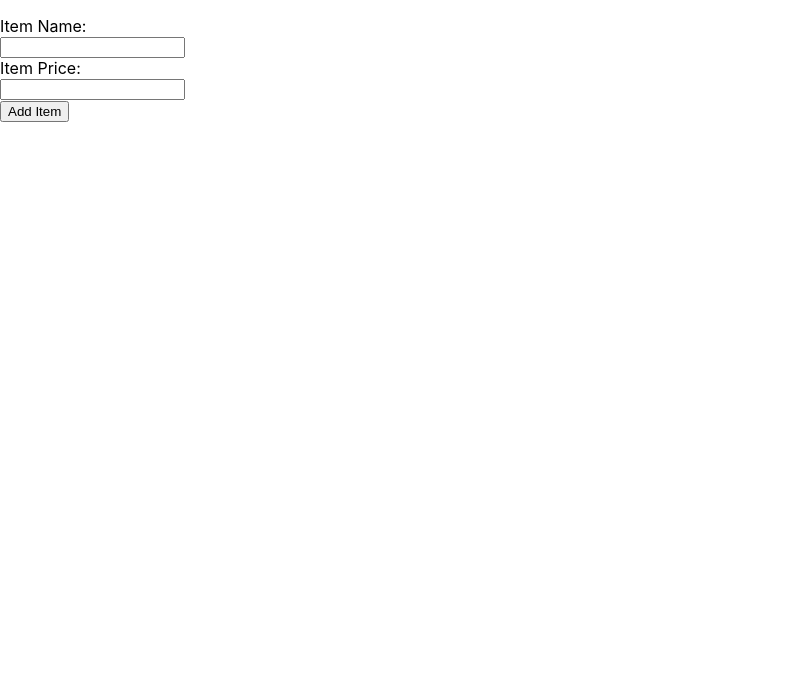
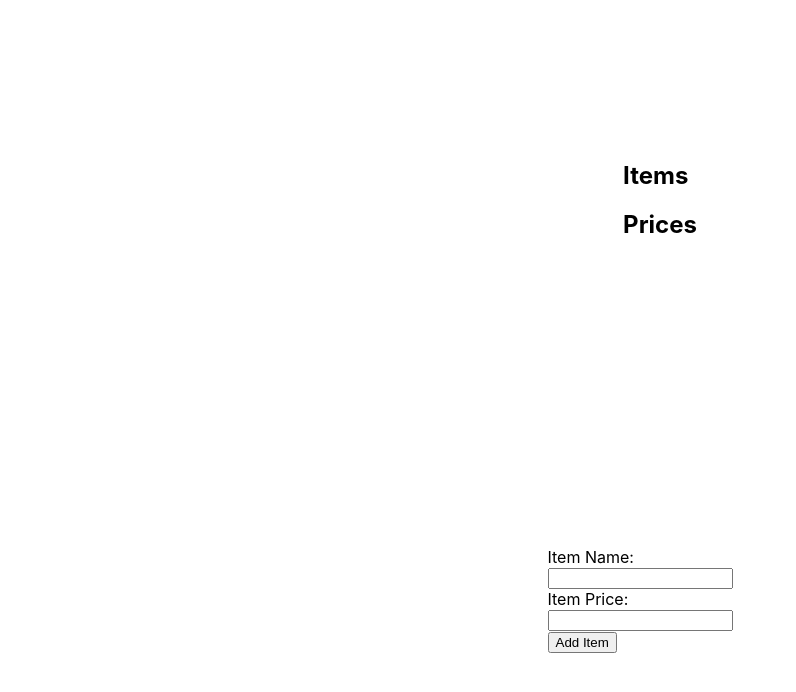
Before and after one commit to ifaz-alam/test301, a Next.js app: page / in a window 1280 px wide. Shown: the top 692 px of the page, without its empty margins (0-796 px from the left). Built offline with nearby package versions, Linux system fonts and the light colour scheme.

Commit message:
experimenting with applying css

```diff
--- /dev/null
+++ b/components/Layout.js
@@ -0,0 +1,12 @@
+import styles from '../styles/Home.module.css'
+import React from 'react'
+
+export default function Layout({children}) {
+  return (
+    <div className={styles.container}>
+        <main className={styles.main}>
+            {children}
+        </main>
+    </div>
+  )
+}
--- a/pages/_app.js
+++ b/pages/_app.js
@@ -1,4 +1,7 @@
+import Layout from '../components/Layout'
 import '../styles/globals.css'
+import styles from '../styles/Home.module.css'
+
 import React, { useEffect, useState, useRef } from "react";
 import './checkbox.js'
 function MyApp({ Component, pageProps }) {
@@ -26,15 +29,38 @@ function MyApp({ Component, pageProps }) {
 
   return (
     // <Component {...pageProps} />
+    //need to split item name and price components
+    //trying to separate price and items side by side horizontally, but its still vertical for some reason
+    //also need to add option to delete items in future
+    <>
+      <Layout>
+        <div class="container">
           <div>
             <ul>
+              <h2>Items</h2>
               {items.map(item => (
               <>
               <li key={item}>{item}</li>
               </>
               ))}
             </ul>
+          </div>
 
+          <div>
+            <ul>
+              <h2>Prices</h2>
+              {items.map(item => (
+              <>
+              <li key={item}>{item}</li>
+              </>
+              ))}
+            </ul>
+          </div>
+        </div>
+      </Layout>
+
+      {/* This applies the main css file in styles/Home.module.css within this div*/}
+      <div className={styles.main}>
         <form onSubmit={addItem}>
         <label for="iname">Item Name:</label><br/>
         <input type="text" ref={itemText} id="iname" name="iname"/><br/>
@@ -43,6 +69,7 @@ function MyApp({ Component, pageProps }) {
         <input type="submit" value="Add Item"/>
         </form>
       </div>
+    </>
   )
 }
 
--- a/styles/Home.module.css
+++ b/styles/Home.module.css
@@ -1,16 +1,19 @@
 .container {
   padding: 0 2rem;
+  display: flex;
+  flex-direction: row;
+  flex-wrap: wrap;
+  justify-content: space-evenly;
 }
 
 .main {
-  min-height: 100vh;
+  min-height: 50vh;
   padding: 4rem 0;
   flex: 1;
   display: flex;
-  flex-direction: column;
-  justify-content: flex-start;
+  flex-direction: row;
+  justify-content: center;
   align-items: center;
-  font-size: 1.25rem
 }
 
 .footer {
```
Lines whose indentation alone changed are shown as unchanged.
